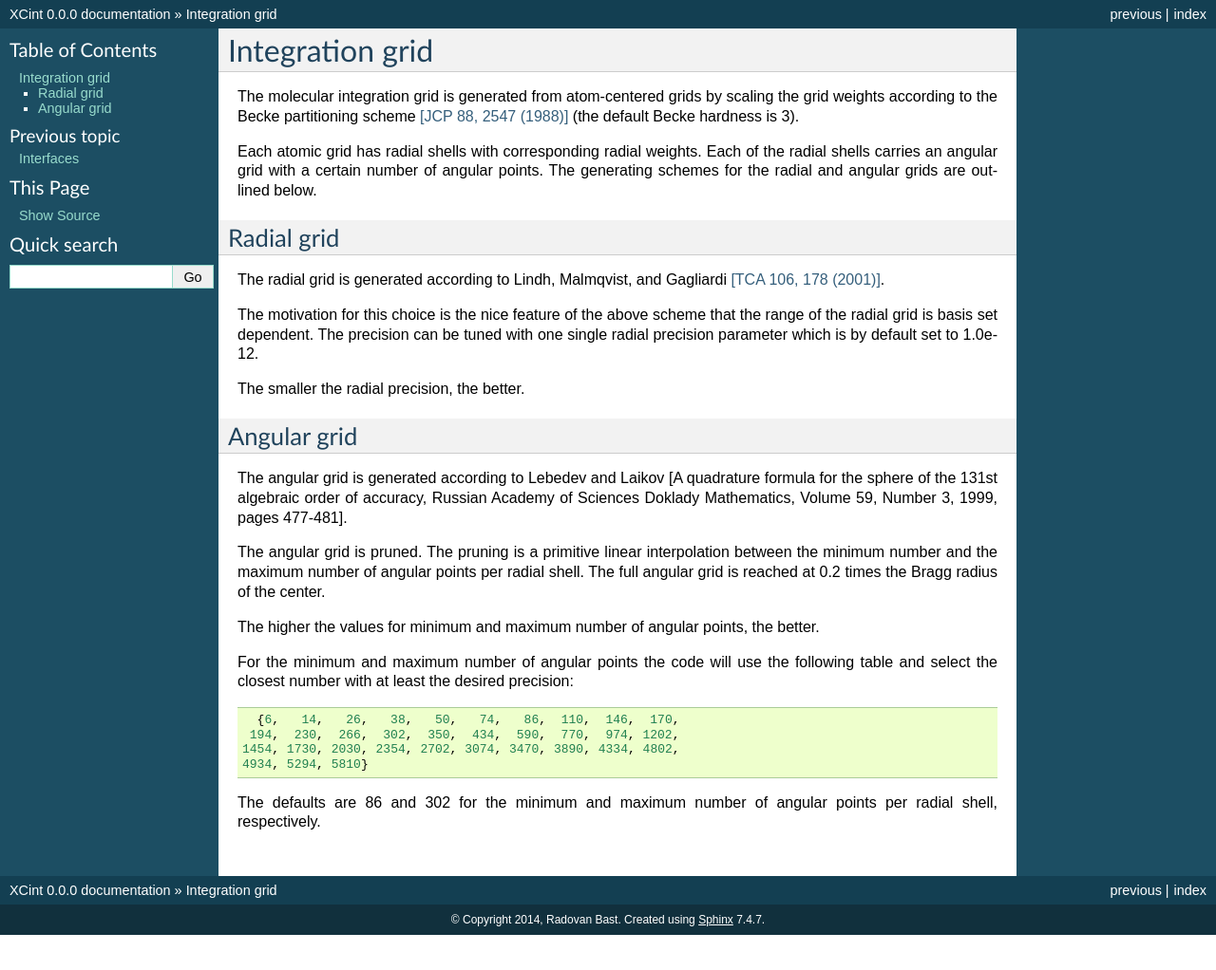
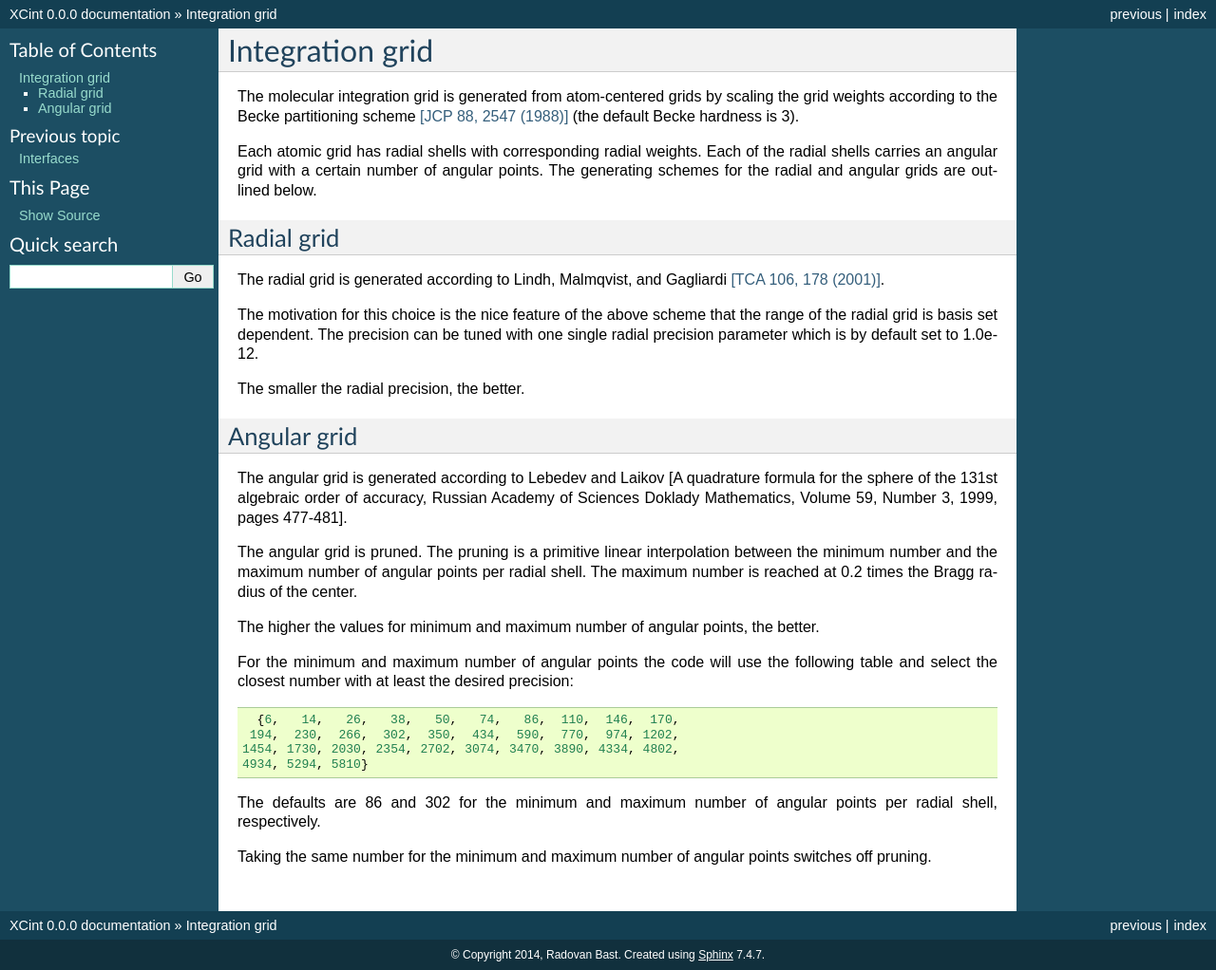
Before and after one commit to dftlibs/xcint, a Sphinx documentation site: the page built from doc/grid.rst, in a window 1280 px wide. Shown: the whole page at 95% size. Built offline with Sphinx 7.4.7, drawn with Linux system fonts in a browser that asks for light colours; before the commit the page ends 985 px from its top, so only the background shows below that.

Commit message:
more doc about pruning

```diff
--- a/doc/grid.rst
+++ b/doc/grid.rst
@@ -41,7 +41,7 @@ Volume 59, Number 3, 1999, pages 477-481].
 The angular grid is pruned.
 The pruning is a primitive linear interpolation between the minimum number and
 the maximum number of angular points per radial shell.
-The full angular grid is reached at 0.2 times the Bragg radius of the center.
+The maximum number is reached at 0.2 times the Bragg radius of the center.
 
 The higher the values for minimum and maximum number of angular points, the better.
 
@@ -54,3 +54,6 @@ table and select the closest number with at least the desired precision::
    4934, 5294, 5810}
 
 The defaults are 86 and 302 for the minimum and maximum number of angular points per radial shell, respectively.
+
+Taking the same number for the minimum and maximum number of angular points
+switches off pruning.
```
